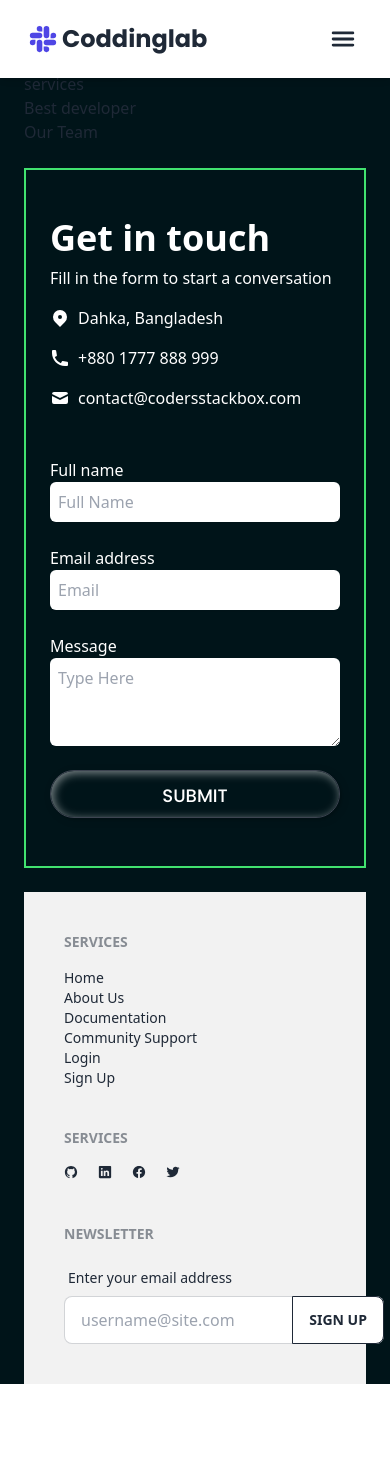
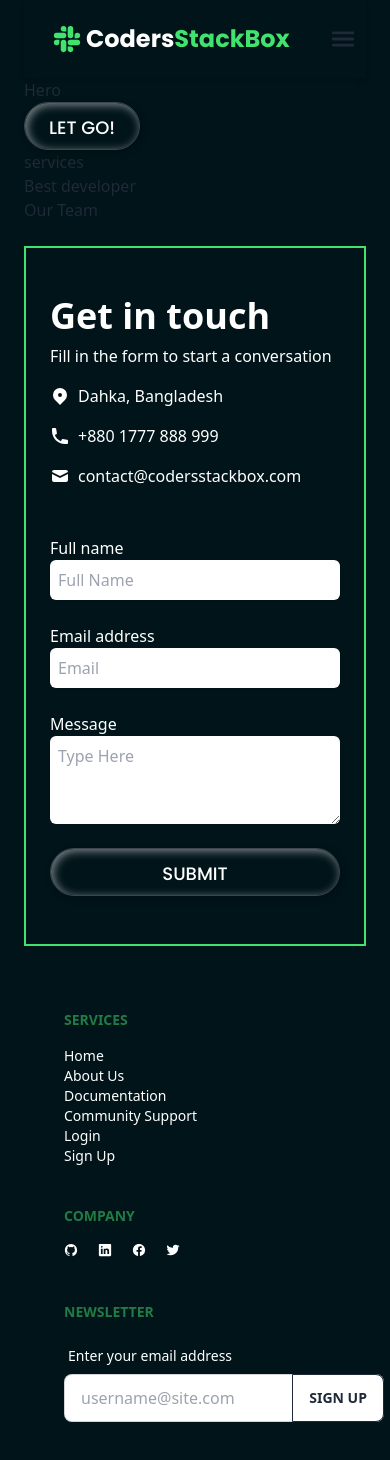
Before and after one commit to 1Md-Rakibul-Islam/coders-stackbox-client, a React (Create React App) app: page / in a window 390 px wide. Before the commit the page ends 1384 px from the top, so only its background shows below. Built offline with nearby package versions, Linux system fonts and the light colour scheme.

Commit message:
some changes

```diff
--- a/src/Pages/Shared/Footer/Footer.js
+++ b/src/Pages/Shared/Footer/Footer.js
@@ -1,12 +1,14 @@
+/* eslint-disable jsx-a11y/anchor-is-valid */
 import React from 'react';
 import { Link } from 'react-router-dom';
 
 const Footer = () => {
     return (
 
-            <footer className="footer p-10 bg-base-200 text-base-content">
+            <footer className="footer p-10 text-white relative">
+
                 <div>
-                    <span className="footer-title">Services</span>
+                    <span className="footer-title text-secondary">Services</span>
                     <ul>
                     <li><Link to=''>Home</Link></li>
                         <li><Link to=''>About Us</Link></li>
@@ -17,7 +19,7 @@ const Footer = () => {
                     </ul>
                 </div>
                 <div>
-                    <span className="footer-title">Services</span>
+                    <span className="footer-title text-secondary">Company</span>
                    <div>
                    <a className='mr-5' href=""><ion-icon name="logo-github"></ion-icon></a>
                    <a className='mr-5' href=""><ion-icon name="logo-linkedin"></ion-icon></a>
@@ -27,10 +29,10 @@ const Footer = () => {
                 </div>
 
                 <div>
-                    <span className="footer-title">Newsletter</span>
+                    <span className="footer-title text-secondary">Newsletter</span>
                     <div className="form-control w-80">
                         <label className="label">
-                            <span className="label-text">Enter your email address</span>
+                            <span className="label-text text-white">Enter your email address</span>
                         </label>
                         <div className="relative">
                             <input type="text" placeholder="username@site.com" className="input input-bordered w-full pr-16" />
--- a/src/Pages/Shared/Navbar/Navbar.js
+++ b/src/Pages/Shared/Navbar/Navbar.js
@@ -1,4 +1,5 @@
 import React from 'react';
+import { useEffect } from 'react';
 import { useState } from 'react';
 import { Link } from 'react-router-dom';
 
@@ -6,14 +7,28 @@ const Navbar = () => {
 
     let [open, setOpen] =useState(false);
 
+    const [fix, setFix] = useState(false);
+  useEffect(() => {
+    const fixedHeader = () => {
+      if (window.scrollY >= 80) {
+        console.log('setting')
+        setFix(true);
+      } else {
+        setFix(false);
+      }
+    };
+    window.addEventListener("scroll", fixedHeader);
+    return () => window.removeEventListener("scroll", fixedHeader);
+  }, []);
+
     return (
-        <div className='shadow-md w-full fixed z-10 top-0 left-0 '>
-            <div className="md:flex justify-between py-4 bg-white md:px-10 px-7">
+        <div className={`shadow-md w-full z-10 top-0 left-0 ${fix ? "fixed top-0 z-10 backdrop-blur-2xl backdrop-opacity-30 transition-all duration-300 ease-in-out" : ""}`} >
+            <div className="md:flex justify-between py-4 md:px-10 px-7">
                 <div className='font-bold text-2xl cursor-pointer flex items-center font-[poppins] text-gray-800'>
-                    <span className='text-3xl text-indigo-600 mr-1 pt-2'>
+                    <span className='text-3xl text-secondary mr-1 pt-2'>
                         <ion-icon name="logo-slack"></ion-icon>
                     </span>
-                    Coddinglab
+                    <h1 className='text-white'>Coders<span className='text-secondary'>StackBox</span></h1>
                 </div>
                 <div onClick={() =>setOpen(!open)} className='text-3xl absolute right-8 top-6
                 cursor-pointer md:hidden block
@@ -21,7 +36,7 @@ const Navbar = () => {
                 <ion-icon name={open ? 'close':'menu'}></ion-icon>
                 </div>
                 <ul className={`lg:flex md:items-center md:pb-0
-                pb-12 absolute md:static bg-white z-10
+                pb-12 absolute md:static text-white z-10
                 left-0 w-full md:w-auto md:pl-0 pl-9 transition-all duration-500 ease-in
                 ${open ?'top-20 opacity-100':'top-[-490px]'} `}>
                         <li><Link className="ml-8" to='/'>Home</Link></li>
--- a/src/index.css
+++ b/src/index.css
@@ -111,7 +111,7 @@ body {
   left: 37%;
   bottom: 0;
 
-  background: #65c4fa;
+  background: #404548;
   filter: blur(150px);
 }
 
```
